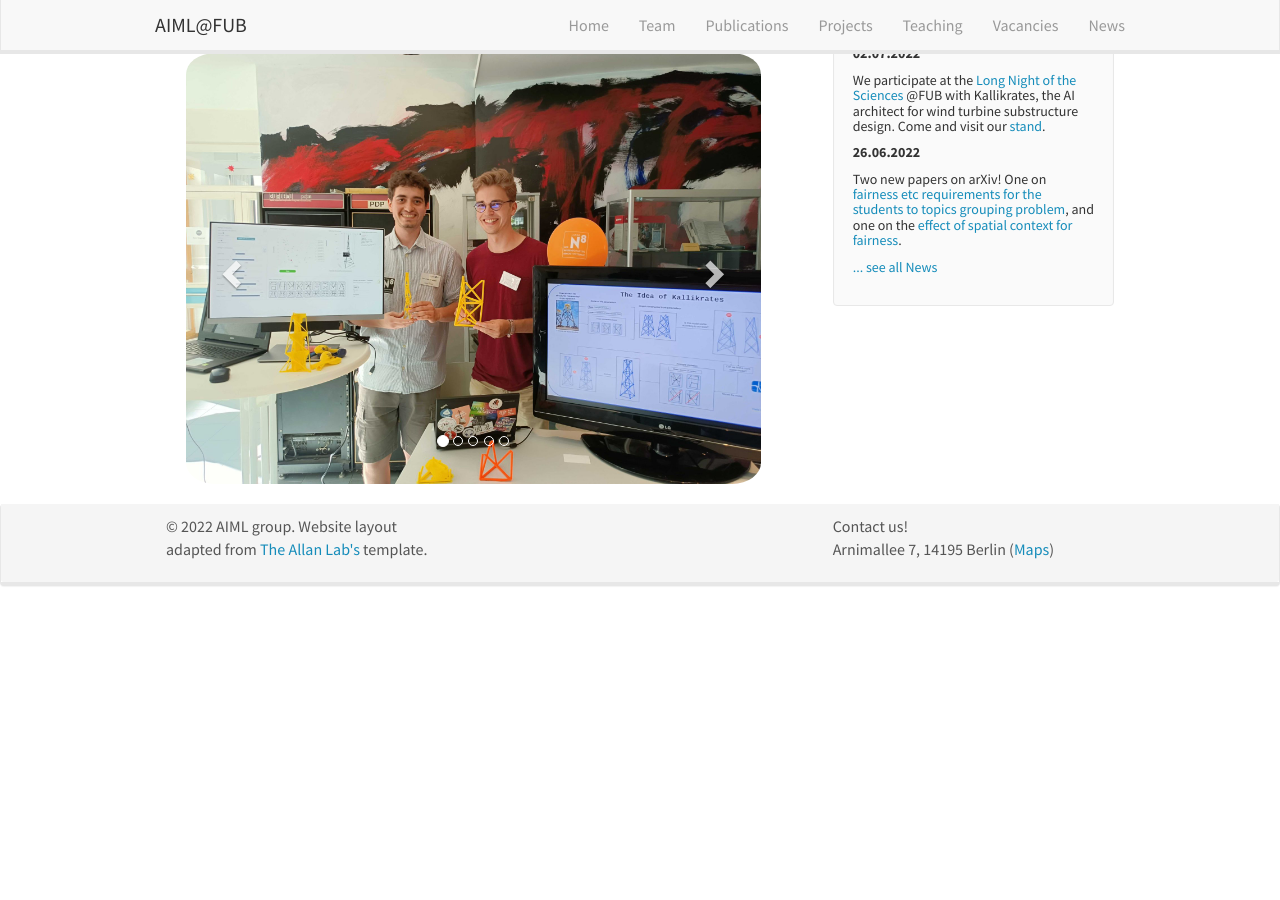
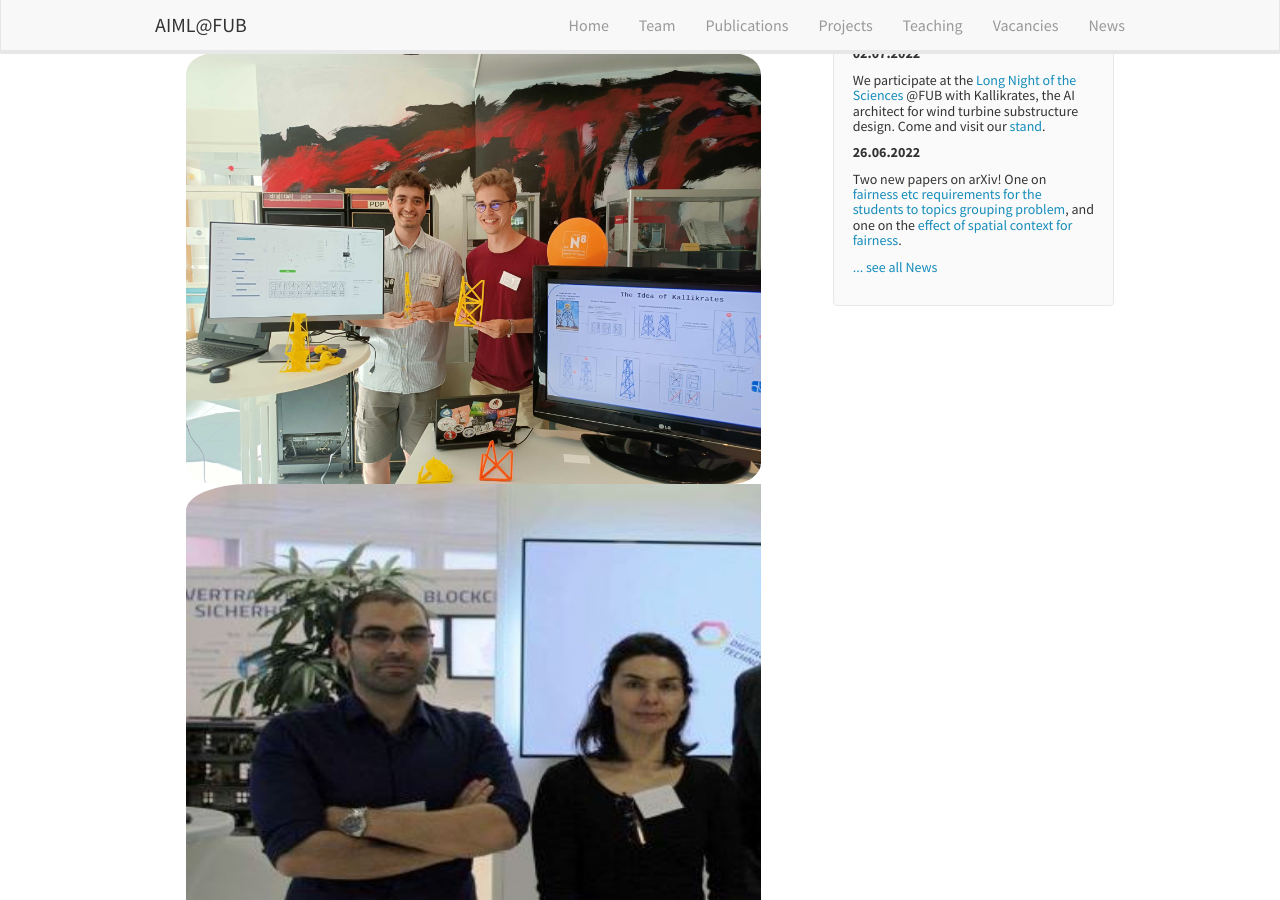
Before and after one commit to AIML-research/AIML-research.github.io, a Jekyll site: the page built from _pages/home.md, in a window 1280 px wide and 900 px high, scrolled down 451 px. Built offline with Jekyll 4.4.1, drawn with Linux system fonts in a browser that asks for light colours; nearby versions of some CDN libraries; before the commit the page ends 1059 px from its top, so only the background shows below that.

Commit message:
Update home.md

```diff
--- a/_pages/home.md
+++ b/_pages/home.md
@@ -37,8 +37,7 @@ From August 2022, Prof. Ntoutsi will join the <a href="https://www.unibw.de/" ta
             <a href="https://pages.cms.hu-berlin.de/ipa/lwda2019/" target="_blank">
             <img src="{{ site.url }}{{ site.baseurl }}/images/slider7001400/LangeNachtKallikrates@FUB.July22.jpeg" alt="Long Night of the Sciences @ FUB, July 2022 - Presentation of Kallikrates, the AI architect for wind-turbines design" width="1253" height="533"/>
             </a>
-    <div class="carousel-inner">
-             <div class="item">
+   <div class="item">
             <a href="https://pages.cms.hu-berlin.de/ipa/lwda2019/" target="_blank">
             <img src="{{ site.url }}{{ site.baseurl }}/images/slider7001400/KDML@LWDA_19_Berlin.jpg" alt="KDML (German Machine Learning and Data Mining community) workshop @LWDA 2019 in Berlin" width="1253" height="533"/>
             </a>
```
